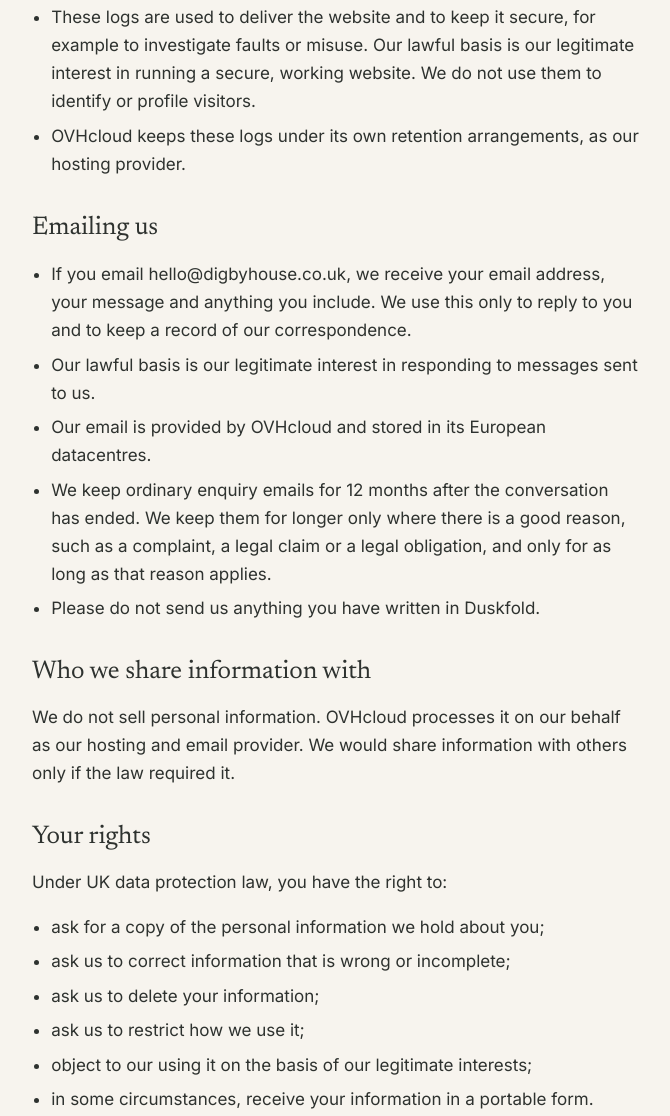
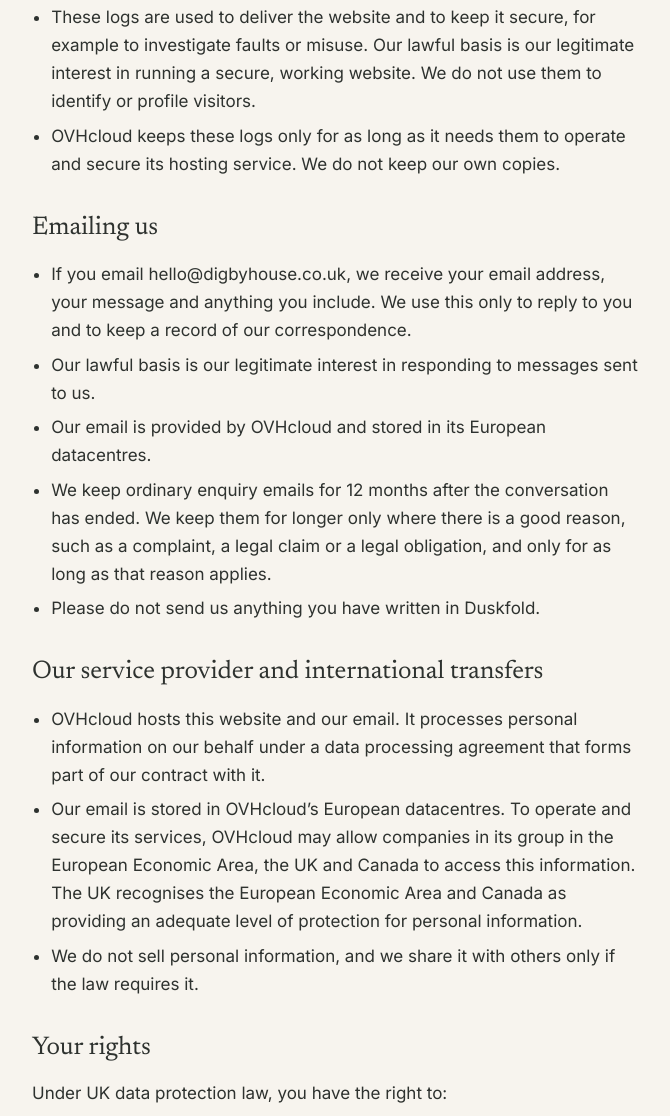
Before and after one commit to Digbyco/DigbyDuskfold, a plain HTML site: page site/privacy/index.html in a window 1280 px wide. Shown: the part 928-2044 px from the top of the page, without its empty margins (72-742 px from the left). Drawn offline with Linux system fonts and the light colour scheme.

Commit message:
Publication-ready: privacy notice finalised, terms approved, email retention recorded
- Privacy notice: OVHcloud processor and DPA, EEA/UK/Canada group access with UK adequacy, hosting
  logs kept by OVHcloud only as needed (no fixed period published), dated 26 November 2026.
- Website terms approved in principle; Duskfold page: "When you agree to AI processing".
- docs/operations.md: 12-month enquiry email retention and the facts to keep the notice true.
- Release check passes; .htaccess verified under Apache 2.4 (redirects tested in a copy).

Co-Authored-By: Claude Opus 5.5 <noreply@anthropic.com>
Claude-Session: https://claude.ai/code/session_01NSmkDREwUpENQQSjdpgoWT

```diff
--- a/site/privacy/index.html
+++ b/site/privacy/index.html
@@ -45,7 +45,7 @@
     <h1>Privacy</h1>
     <p class="lead">How Digby House Ltd handles personal information on this website and when you email us.</p>
 
-    <div data-copy="proposed">
+    <div data-copy="approved">
       <h2>Who we are</h2>
       <p>
         Digby House Ltd (company number 17570148), registered office 71–75 Shelton Street, Covent
@@ -68,7 +68,10 @@
           faults or misuse. Our lawful basis is our legitimate interest in running a secure, working
           website. We do not use them to identify or profile visitors.
         </li>
-        <li>OVHcloud keeps these logs under its own retention arrangements, as our hosting provider.</li>
+        <li>
+          OVHcloud keeps these logs only for as long as it needs them to operate and secure its hosting
+          service. We do not keep our own copies.
+        </li>
       </ul>
 
       <h2>Emailing us</h2>
@@ -87,11 +90,20 @@
         <li>Please do not send us anything you have written in Duskfold.</li>
       </ul>
 
-      <h2>Who we share information with</h2>
-      <p>
-        We do not sell personal information. OVHcloud processes it on our behalf as our hosting and
-        email provider. We would share information with others only if the law required it.
-      </p>
+      <h2>Our service provider and international transfers</h2>
+      <ul>
+        <li>
+          OVHcloud hosts this website and our email. It processes personal information on our behalf
+          under a data processing agreement that forms part of our contract with it.
+        </li>
+        <li>
+          Our email is stored in OVHcloud’s European datacentres. To operate and secure its services,
+          OVHcloud may allow companies in its group in the European Economic Area, the UK and Canada to
+          access this information. The UK recognises the European Economic Area and Canada as providing
+          an adequate level of protection for personal information.
+        </li>
+        <li>We do not sell personal information, and we share it with others only if the law requires it.</li>
+      </ul>
 
       <h2>Your rights</h2>
       <p>Under UK data protection law, you have the right to:</p>
```
Also changed, not shown: site/legal/index.html (+1 -1 lines), site/products/duskfold/index.html (+1 -1 lines), src/pages/legal/index.html (+1 -1 lines), src/pages/privacy/index.html (+20 -8 lines), src/pages/products/duskfold/index.html (+1 -1 lines), 2 other files.
